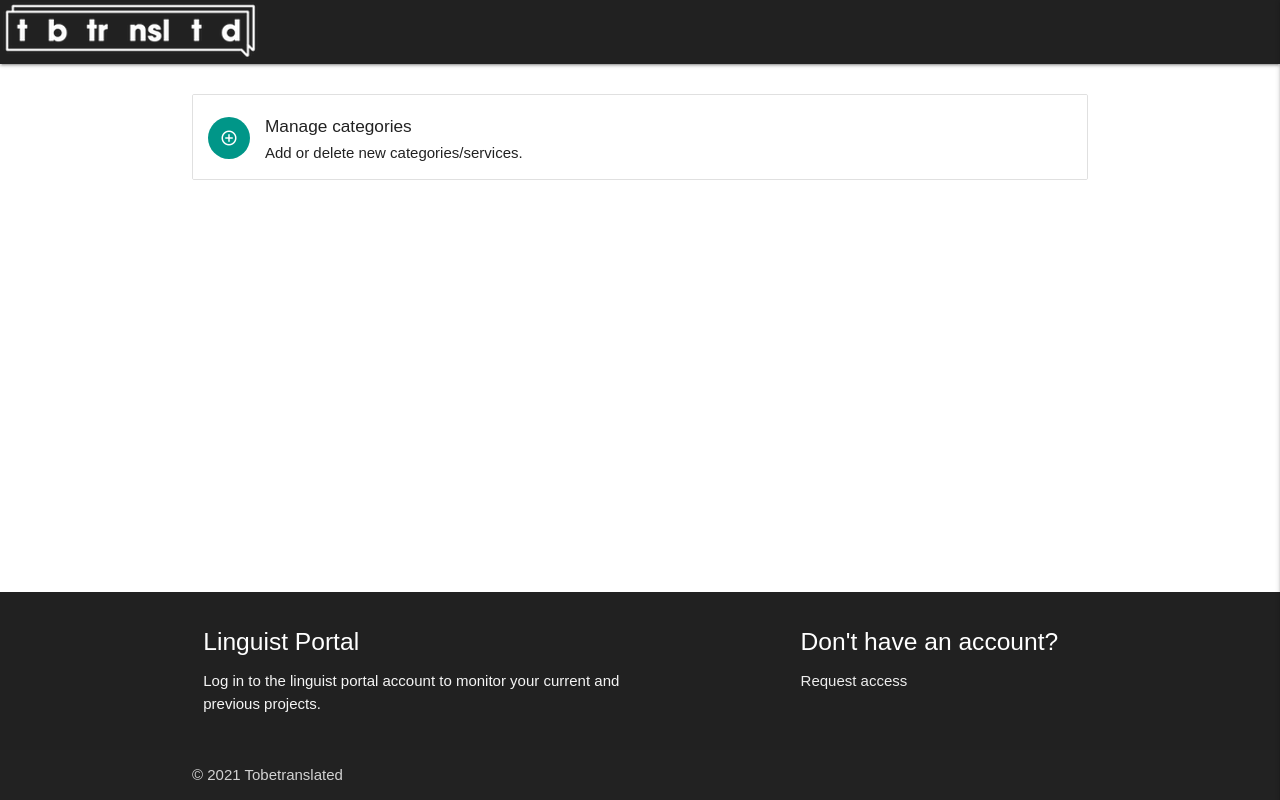
After one commit to Julia-IO/Linguist_Portal, a Flask app: page /get_categories in a window 1280 px wide. The commit adds this page. Run offline with Flask 2, Linux system fonts and the light colour scheme; data that the repository does not hold is empty; some libraries are stand-ins or nearby versions.

Commit message:
Add Manage Categories templates and limit navbar access of certain menu items to admin

```diff
--- a/app.py
+++ b/app.py
@@ -171,6 +171,11 @@ def delete_project(project_id):
     flash("Project Successfully Deleted")
     return redirect(url_for("get_projects"))
 
+@app.route("/get_categories")
+def get_categories():
+    categories = list(mongo.db.categories.find().sort("category_name", 1))
+    return render_template("categories.html", categories=categories)
+
 if __name__ == "__main__":
     app.run(host=os.environ.get("IP"),
             port=int(os.environ.get("PORT")),
--- a/templates/base.html
+++ b/templates/base.html
@@ -27,8 +27,11 @@
                 {% if session.user %}
                     <li><a href="{{ url_for('profile') }}">Profile</a></li>
                     <li><a href="{{ url_for('get_projects') }}">My Dashboard</a></li>
-				    <li><a href="{{ url_for('add_project') }}">New Project</a></li>
-                    <li><a href="{{ url_for('register') }}">Manage Linguists</a></li>
+                    {%if session.user|lower == "admin"|lower%}
+				        <li><a href="{{ url_for('add_project') }}">New Project</a></li>
+                        <li><a href="{{ url_for('register') }}">New Linguist</a></li>
+                        <li><a href="{{ url_for('get_categories') }}">Manage Categories</a></li>
+                    {% endif %}
                     <li><a href="{{ url_for('logout') }}">Log Out</a></li>
                 {% else %}
                     <li><a href="{{ url_for('login') }}"></a></li>
@@ -45,6 +48,7 @@
                     <li><a href="{{ url_for('get_projects') }}">My Dashboard</a></li>
 				    <li><a href="{{ url_for('add_project') }}">New Project</a></li>
                     <li><a href="{{ url_for('register') }}">Manage Linguists</a></li>
+                    <li><a href="{{ url_for('get_categories') }}">Manage Categories</a></li>
                     <li><a href="{{ url_for('logout') }}">Log Out</a></span></li>
                 {% else %}
                     <li><a href="{{ url_for('login') }}"></a></span></li>
--- /dev/null
+++ b/templates/categories.html
@@ -0,0 +1,34 @@
+{% extends "base.html" %}
+{% block content %}
+
+<br>
+<div class="row">
+    <ul class="collection">
+
+        <li class="collection-item avatar">
+            <i class="material-icons circle teal">add_circle_outline</i>
+            <span class="title"><h6>Manage categories</h6></span>
+                <p>Add or delete new categories/services.<br>
+                </p></a>
+        </li>
+
+    </ul>
+</div>
+
+    <div class="row">
+        {% for category in categories %}
+            <div class="col s12 m3">
+                <div class="card grey lighten-3 center-align">
+                    <div class="card-content black-text">
+                        <span class="card-title">{{ category.category_name }}</span>
+                    </div>
+                    <div class="card-action">
+                        <a href="#" class="btn orange darken-3">Edit</a>
+                        <a href="#" class="btn teal accent-3">Delete</a>
+                    </div>
+                </div>
+            </div>
+        {% endfor %}
+    </div>
+
+{% endblock %}
--- a/templates/projects.html
+++ b/templates/projects.html
@@ -11,7 +11,7 @@
             <i class="material-icons circle teal">insert_chart</i>
             <span class="title"><h6>Projects Overview</h6></span>
                 <p>Monitor your active projects.<br>
-                Mark them as DONE once completed.</p>
+                Contact your Project Lead in case of doubt or if you feel you won't meet the deadline.</p>
         </li>
 
     </ul>
```
